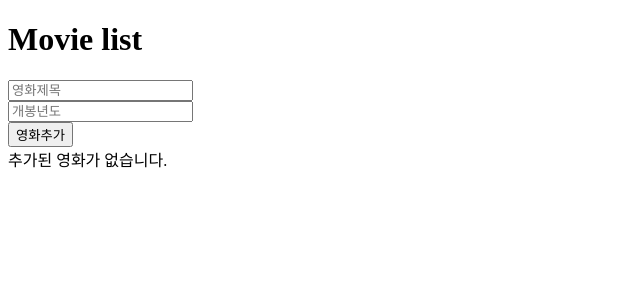
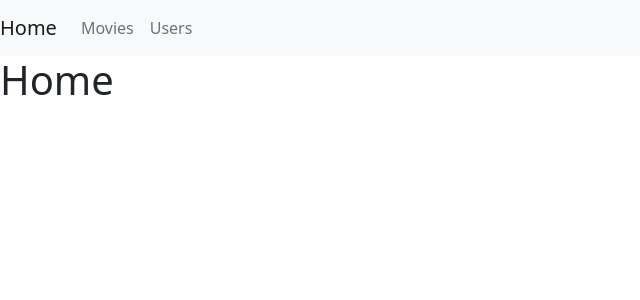
Before and after one commit to licors/react_study, a React (Create React App) app: page / in a window 1280 px wide. Shown: the top 300 px of the page, without its empty margins (0-640 px from the left). Built offline with nearby package versions, Linux system fonts and the light colour scheme.

Commit message:
bootstrap cdn, react-router-dom 추가, 네비게이션바 추가

```diff
--- a/package.json
+++ b/package.json
@@ -8,6 +8,7 @@
     "@testing-library/user-event": "^12.1.10",
     "react": "^17.0.2",
     "react-dom": "^17.0.2",
+    "react-router-dom": "^5.3.0",
     "react-scripts": "4.0.3",
     "web-vitals": "^1.0.1"
   },
--- a/public/index.html
+++ b/public/index.html
@@ -9,6 +9,9 @@
       name="description"
       content="Web site created using create-react-app"
     />
+    <!-- bootstrap cdn 추가 -->
+    <link rel="stylesheet" href="https://cdn.jsdelivr.net/npm/bootstrap@5.1.0/dist/css/bootstrap.min.css" integrity="sha384-KyZXEAg3QhqLMpG8r+8fhAXLRk2vvoC2f3B09zVXn8CA5QIVfZOJ3BCsw2P0p/We" crossorigin="anonymous">
+
     <link rel="apple-touch-icon" href="%PUBLIC_URL%/logo192.png" />
     <!--
       manifest.json provides metadata used when your web app is installed on a
--- a/src/App.js
+++ b/src/App.js
@@ -1,6 +1,15 @@
 import React, { useState } from 'react';
 import Movie from './components/Movie';
 import MovieForm from './components/MovieForm'
+// bootstrap cdn 에서 navi 폼 추가
+import Navbar from './components/Navbar';
+// react router dom 기능 추가
+// npm install react-router-dom
+import {
+  BrowserRouter as Router,
+  Switch,
+  Route
+} from 'react-router-dom'
 
 function App() {
   const [movies, setMovies] = useState([]);
@@ -28,11 +37,29 @@ function App() {
   };
 
   return (
-    <div className="App">
-      <h1>Movie list</h1>
-      <MovieForm addMovie={addMovie} />
-      {renderMovies}
-    </div>
+    <Router>
+      <div className="App">
+        <Navbar />
+        {/* Switch 는 아래 Route 중 path 가 일치하는 첫 번째 것만 선택한다. */}
+        <Switch>
+          <Route path="/movies">
+            <h1>Movie list</h1>
+            <MovieForm addMovie={addMovie} />
+            {renderMovies}
+          </Route>
+          {/* Route path 는 / 기준으로 적용시킨다. 아래 / 와 /users 는 같은 단위이므로 exact
+          가 없다면 홈과 유저가 둘 다 나오게 된다.
+          /user/a  /user 로 한 경우에도 마찬가지로 둘 다 나온다.
+          /users   /user 는 하나만 나온다. */}
+          <Route path="/" exact>
+            <h1>Home</h1>
+          </Route>
+          <Route path="/users">
+            <h1>User</h1>
+          </Route>
+        </Switch>
+      </div>
+    </Router>
   );
 }
 
--- a/src/components/InputField.js
+++ b/src/components/InputField.js
@@ -1,4 +1,4 @@
-import React from "react";
+import React from 'react';
 
 const InputFeild = ({
 	// props
--- /dev/null
+++ b/src/components/Navbar.js
@@ -0,0 +1,48 @@
+import React from 'react';
+import { Link, NavLink } from 'react-router-dom';
+
+const Navbar = () => {
+	return (
+		<nav className="navbar navbar-expand-sm navbar-light bg-light">
+			<Link className="navbar-brand" to="/">Home</Link>
+			<button
+				className="navbar-toggler"
+				type="button"
+				data-toggle="collapse"
+				data-target="#navbarNav"
+				aria-controls="navbarNav"
+				aria-expanded="false"
+				aria-label="Toggle navigation"
+			>
+				<span className="navbar-toggler-icon"></span>
+			</button>
+			<div className="collapse navbar-collapse" id="navbarNav">
+				<ul className="navbar-nav">
+					<li className="nav-item">
+						{/* NavLink 는 react-router 기능
+						해당 네비게이션 항목이 활성화 되었을 때 activeClassName 값을
+						className 에 넣어준다. */}
+						<NavLink
+							className="nav-link"
+							to="/movies"
+							activeClassName="active"
+						>
+							Movies
+						</NavLink>
+					</li>
+					<li className="nav-item">
+						<NavLink
+							className="nav-link"
+							to="/users"
+							activeClassName="active"
+						>
+							Users
+						</NavLink>
+					</li>
+				</ul>
+			</div>
+		</nav>
+	);
+};
+
+export default Navbar;
```
Also changed, not shown: 2 other files (tests, documents, lock files or other folders).
